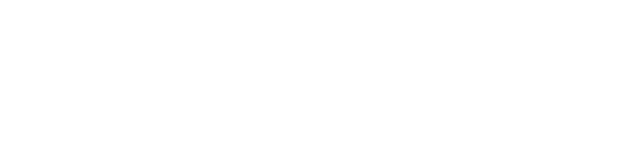
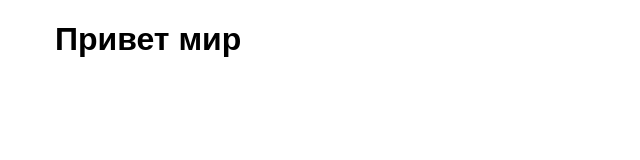
Before and after one commit to Webdevmaksim/GloAcademy-JavaScript, a plain HTML site: page index.html in a window 1280 px wide. Shown: the whole page, without its empty margins (0-640 px from the left). Drawn offline with Linux system fonts and the light colour scheme.

Commit message:
Добавленна сетка контейнера и базовые настройки для шрифта

```diff
--- /dev/null
+++ b/css/grid.css
@@ -0,0 +1,28 @@
+.container{
+  width: 100%;
+	padding-right: 15px;
+	padding-left: 15px;
+	margin-right: auto;
+	margin-left: auto;
+}
+
+@media (min-width: 576px){
+    .container{
+		max-width: 540px;
+    }
+}
+@media (min-width: 768px){
+    .container{
+		max-width: 758px;
+    }
+}
+@media (min-width: 992px){
+    .container{
+		max-width: 960px;
+    }
+}
+@media (min-width: 1200px){
+    .container{
+		max-width: 1170px;
+    }
+}
--- a/css/style.css
+++ b/css/style.css
@@ -0,0 +1,5 @@
+@import '../css/grid.css';
+
+body {
+    font-family: sans-serif;
+}
--- a/index.html
+++ b/index.html
@@ -8,7 +8,10 @@
     <link rel="stylesheet" href="./css/style.css">
 </head>
 <body>
-
+    <div class="container">
+        <h1>Привет мир</h1>
+    </div>
+    <!-- /.container -->
     <script src="./script/script.js"></script>
 </body>
 </html>
--- a/script/script.js
+++ b/script/script.js
@@ -0,0 +1 @@
+alert('Hello friends');
```
